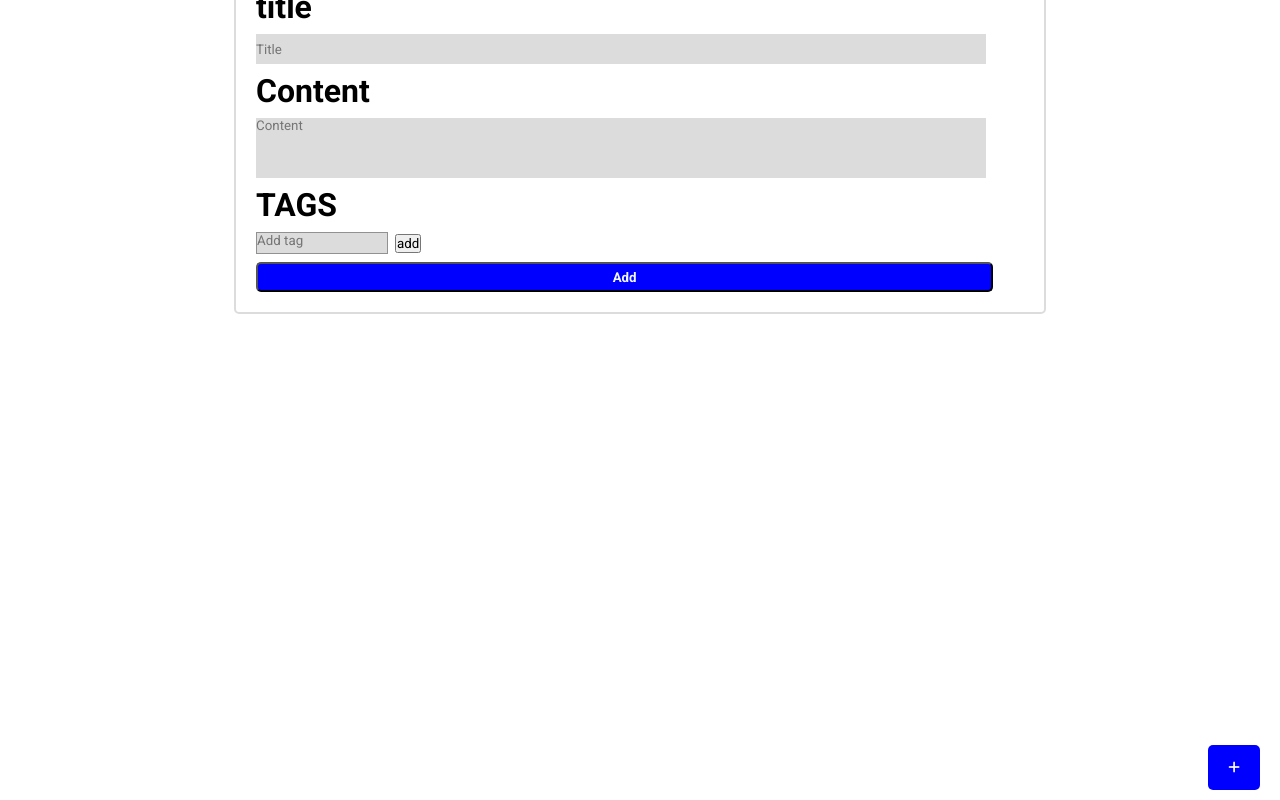
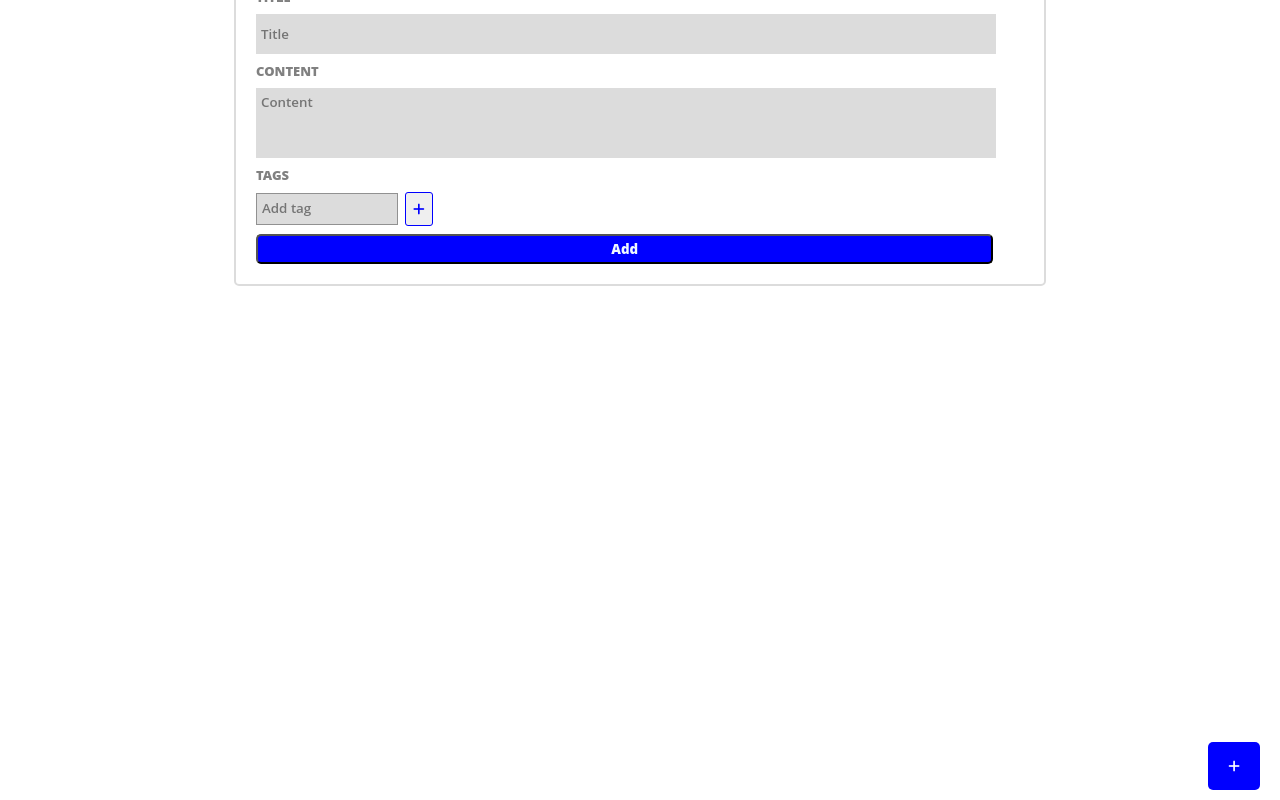
Before and after one commit to zekariyasamdu/Just-Do-It, a React (Vite) app: page / in a window 1280 px wide. Both pictures are taken after a click on the button 1234 px from the left and 867 px from the top of the page. Shown: the part 100-900 px from the top of the page. Built offline with nearby package versions, Linux system fonts and the light colour scheme.

Commit message:
folder structuring and adding more styles

```diff
--- a/index.html
+++ b/index.html
@@ -7,11 +7,11 @@
   <meta name="viewport" content="width=device-width, initial-scale=1.0" />
   <link href="https://cdnjs.cloudflare.com/ajax/libs/font-awesome/6.0.0-beta3/css/all.min.css" rel="stylesheet">
   <link rel="stylesheet" href="https://cdnjs.cloudflare.com/ajax/libs/font-awesome/6.5.0/css/all.min.css">
+
   <link rel="preconnect" href="https://fonts.googleapis.com">
   <link rel="preconnect" href="https://fonts.gstatic.com" crossorigin>
-  <link
-    href="https://fonts.googleapis.com/css2?family=Noto+Sans:ital,wght@0,100..900;1,100..900&family=Open+Sans:ital,wght@0,300..800;1,300..800&family=Roboto:ital,wght@0,100..900;1,100..900&display=swap"
-    rel="stylesheet">
+  <link href="https://fonts.googleapis.com/css2?family=Comic+Neue:wght@400;700&display=swap" rel="stylesheet">
+
 
   <title>Vite + React</title>
 </head>
--- a/src/components/Add.jsx
+++ b/src/components/Add.jsx
@@ -1,5 +1,6 @@
 import { useState } from "react"
 import Added from "./Added.jsx"
+import '../style/Add.css'
 
 
 export default function Add() {
--- a/src/components/Added.jsx
+++ b/src/components/Added.jsx
@@ -1,5 +1,6 @@
 import { useState } from "react"
 import Form from './Form'
+import '../style/Added.css'
 
 // All our added elemets
 export default function Added({ visible }) {
--- a/src/components/Form.jsx
+++ b/src/components/Form.jsx
@@ -1,5 +1,5 @@
 import { useState } from "react";
-
+import '../style/Form.css'
 // Input Form
 export default function Form({ append }) {
 
@@ -38,14 +38,14 @@ export default function Form({ append }) {
   return (
 
     <div className="form">
-      <h1 className="title">title</h1>
+      <h1 className="title">TITLE</h1>
       <input className="title-input" onChange={e => newTitle(e)} placeholder="Title" />
-      <h1 className="content">Content</h1>
+      <h1 className="content">CONTENT</h1>
       <textarea className="content-input" onChange={e => newContent(e)} placeholder="Content"></textarea>
       <h1 className="tags">TAGS</h1>
       <div className="sub-class">
         <textarea className="tag-input" onChange={e => newTag(e)} placeholder="Add tag"></textarea>
-        <button className="addtag-btn" onClick={() => addTag()}> add</button>
+        <button className="addtag-btn" onClick={() => addTag()}> <i className="fa-solid fa-plus"></i></button>
       </div>
       <AddBtn task={title} content={content} tags={tagCollection} append={append} reset={resetTag} />
     </div>
--- a/src/components/Header.jsx
+++ b/src/components/Header.jsx
@@ -1,4 +1,4 @@
-
+import '../style/Header.css'
 
 
 export default function Header() {
--- a/src/index.css
+++ b/src/index.css
@@ -2,11 +2,18 @@
 * {
     margin: 0;
     padding: 0;
-    font-family: "Roboto", sans-serif;
+    font-family: "Open Sans", sans-serif;
     font-optical-sizing: auto;
+    font-weight: 600;
     font-style: normal;
     font-variation-settings:
         "wdth" 100;
+}
+
+.comic-relief-regular {
+    font-family: 'Comic Neue', cursive;
+    font-weight: 400;
+    font-style: normal;
 }
 
 /* main containers */
@@ -19,180 +26,5 @@
     position: relative;
     width: 100%;
     height: 900px;
+    font-family: 'Comic Relief', cursive;
 }
-
-/* header */
-.header {
-    width: 100%;
-    height: 50px;
-    display: flex;
-    flex-direction: row;
-    justify-content: space-between;
-    align-items: center;
-    border-bottom: 1px solid gainsboro;
-}
-
-.search {
-    width: 300px;
-    height: 30px;
-    border-radius: 10px;
-    padding-left: 10px;
-    background-color: gainsboro;
-    border: 0;
-}
-
-.profile {
-    margin-right: 0px;
-}
-
-.user-info {
-    font-size: 0.8rem;
-}
-
-.name {
-    padding-left: 10px;
-    font-size: 1.5rem;
-}
-
-.user {
-    width: max-content;
-    height: 100%;
-    margin-right: 10px;
-}
-
-/* Add Button */
-
-.add {
-    display: inline-block;
-    border-radius: 5px;
-    padding: 15px 20px;
-    background-color: blue;
-    position: absolute;
-    border: none;
-    right: 20px;
-    bottom: 10px;
-}
-
-.add:hover {
-    transform: scale(1.1);
-    cursor: pointer;
-}
-
-.fa-plus {
-    color: white;
-}
-
-/* Form */
-
-.form {
-    width: 60%;
-    height: max-content;
-    margin: auto;
-    margin-top: 15px;
-    display: flex;
-    flex-direction: column;
-    gap: 8px;
-    padding: 20px;
-    position: static;
-    border: 2px solid gainsboro;
-    border-radius: 5px;
-
-}
-
-.title-input {
-    width: 95%;
-    height: 30px;
-    resize: none;
-    background-color: gainsboro;
-    border: none;
-}
-
-.title-input:focus {
-    border: none;
-    outline: none;
-}
-
-
-
-.content-input {
-    width: 95%;
-    height: 60px;
-    resize: none;
-    background-color: gainsboro;
-    border: none;
-}
-
-.content-input:focus {
-    border: none;
-    outline: none;
-}
-
-.sub-class {
-    display: flex;
-    align-items: center;
-    gap: 7px;
-}
-
-.tag-input {
-    width: 130px;
-    height: 20px;
-    resize: none;
-    background-color: gainsboro;
-    border: 1px solid rgb(145, 145, 145);
-}
-
-.tag-input:focus {
-    border: 1px solid rgb(145, 145, 145);
-    outline: none;
-}
-
-.add-btn {
-    width: 96%;
-    height: 30px;
-    background-color: blue;
-    font-weight: bolder;
-    color: aliceblue;
-    border-radius: 5px;
-}
-
-/* Added */
-
-.added-container {
-    width: 1350px;
-    height: max-content;
-    display: flex;
-    flex-wrap: wrap;
-    margin: 30px;
-    padding: 20px;
-    gap: 30px;
-    flex-direction: row;
-    margin: auto;
-}
-
-.each-container {
-    width: 400px;
-    height: 100px;
-    padding: 10px;
-    display: flex;
-    position: relative;
-    flex-direction: column;
-    gap: 8px;
-    border-radius: 5px;
-    border: 2px solid gainsboro;
-}
-
-.del-btn {
-    position: absolute;
-    right: 3%;
-
-}
-
-.all-tags {
-    display: flex;
-}
-
-.each-tag {
-    width: max-content;
-    height: max-content;
-    margin-right: 5px;
-}
--- /dev/null
+++ b/src/style/Add.css
@@ -0,0 +1,17 @@
+
+.add {
+    display: inline-block;
+    border-radius: 5px;
+    padding: 15px 20px;
+    background-color: blue;
+    position: absolute;
+    border: none;
+    right: 20px;
+    bottom: 10px;
+    color: white;
+}
+
+.add:hover {
+    transform: scale(1.1);
+    cursor: pointer;
+}
--- /dev/null
+++ b/src/style/Added.css
@@ -0,0 +1,53 @@
+.added-container {
+    width: 1350px;
+    height: max-content;
+    display: flex;
+    flex-wrap: wrap;
+    margin: 30px;
+    padding: 20px;
+    gap: 30px;
+    flex-direction: row;
+    margin: auto;
+}
+
+.each-container {
+    width: 400px;
+    height: 100px;
+    padding: 10px;
+    display: flex;
+    position: relative;
+    flex-direction: column;
+    gap: 8px;
+    border-radius: 5px;
+    border: 2px solid gainsboro;
+}
+.each-container:hover{
+    transform: scale(1.05);
+}
+
+.added-title{
+    font-weight: bolder;
+}
+.added-date{
+    font-size: 13px;
+    color: gray;
+}
+
+.del-btn {
+    position: absolute;
+    right: 3%;
+    cursor: pointer;
+
+}
+
+.all-tags {
+    display: flex;
+    color: gray;
+    font-size: 12px;
+}
+
+.each-tag {
+    width: max-content;
+    height: max-content;
+    margin-right: 5px;
+}
--- /dev/null
+++ b/src/style/Form.css
@@ -0,0 +1,97 @@
+.form {
+    width: 60%;
+    height: max-content;
+    margin: auto;
+    margin-top: 15px;
+    display: flex;
+    flex-direction: column;
+    gap: 8px;
+    padding: 20px;
+    position: static;
+    border: 2px solid gainsboro;
+    border-radius: 5px;
+
+}
+
+.title{
+    font-size: 13px;
+    color: gray;
+    font-weight: bolder;
+}
+.content{
+    font-size: 13px;
+    color: gray;
+    font-weight: bolder;
+}
+.tags{
+    font-size: 13px;
+    color: gray;
+    font-weight: bolder;
+}
+
+.title-input {
+    width: 95%;
+    height: 30px;
+    resize: none;
+    background-color: gainsboro;
+    border: none;
+    padding: 5px;
+}
+
+.title-input:focus {
+    border: none;
+    outline: none;
+}
+
+.content-input {
+    width: 95%;
+    height: 60px;
+    resize: none;
+    padding: 5px;
+    background-color: gainsboro;
+    border: none;
+}
+
+.content-input:focus {
+    border: none;
+    outline: none;
+}
+
+.sub-class {
+    display: flex;
+    align-items: center;
+    gap: 7px;
+}
+
+.tag-input {
+    width: 130px;
+    height: 20px;
+    resize: none;
+    background-color: gainsboro;
+    padding: 5px;
+    border: 1px solid rgb(145, 145, 145);
+}
+
+.tag-input:focus {
+    border: 1px solid rgb(145, 145, 145);
+    outline: none;
+}
+.addtag-btn{
+    height: max-content;
+    width: max-content;
+    padding: 7px 7px;
+    color: blue;
+    border: 1px solid blue;
+    cursor: pointer;
+    border-radius: 3px;
+}
+
+.add-btn {
+    width: 96%;
+    height: 30px;
+    background-color: blue;
+    font-weight: bolder;
+    color: aliceblue;
+    border-radius: 5px;
+    cursor: pointer;
+}
--- /dev/null
+++ b/src/style/Header.css
@@ -0,0 +1,37 @@
+.header {
+    width: 100%;
+    height: 50px;
+    display: flex;
+    flex-direction: row;
+    justify-content: space-between;
+    align-items: center;
+    border-bottom: 1px solid gainsboro;
+}
+
+.search {
+    width: 300px;
+    height: 30px;
+    border-radius: 10px;
+    padding-left: 10px;
+    background-color: gainsboro;
+    border: 0;
+}
+
+.profile {
+    margin-right: 0px;
+}
+
+.user-info {
+    font-size: 0.8rem;
+}
+
+.name {
+    padding-left: 10px;
+    font-size: 1.5rem;
+}
+
+.user {
+    width: max-content;
+    height: 100%;
+    margin-right: 10px;
+}
```
Also changed, not shown: src/components/popup.jsx (added), src/utils/functions/utils.jsx (deleted).
